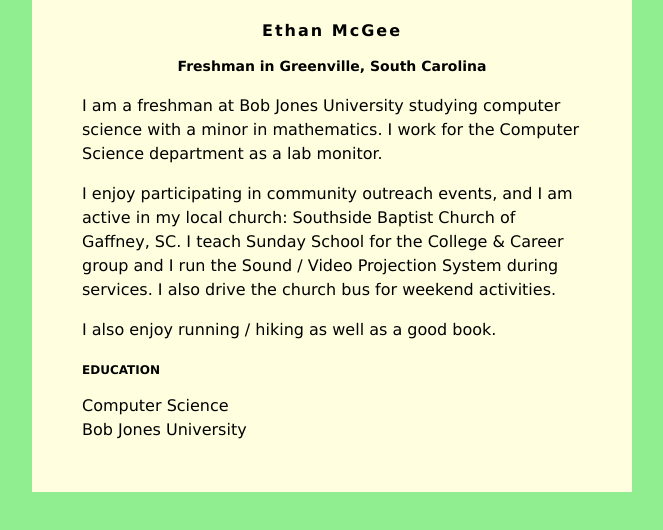
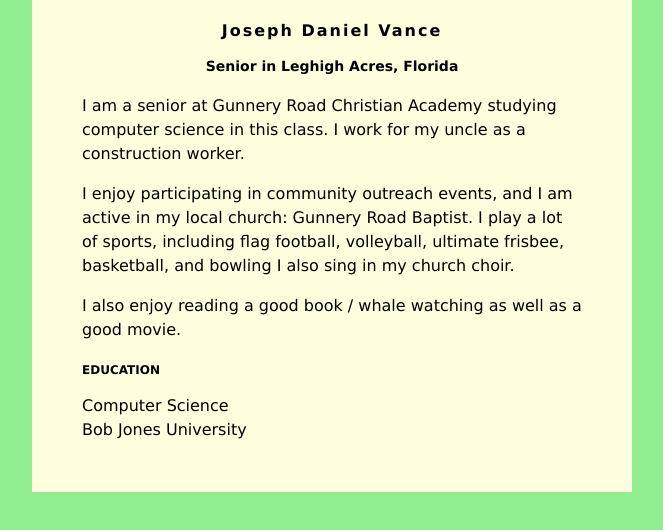
Before and after one commit to 33971/joes-website, a plain HTML site: page index.html in a window 1280 px wide. Shown: the whole page, without its empty margins (308-971 px from the left). Drawn offline with Linux system fonts and the light colour scheme.

Commit message:
Update index.html

```diff
--- a/index.html
+++ b/index.html
@@ -30,20 +30,16 @@
 </head>
 <body>
  <div id="content">
- <h1>Ethan McGee</h1>
- <h2>Freshman in Greenville, South Carolina</h2>
+ <h1>Joseph Daniel Vance</h1>
+ <h2>Senior in Leghigh Acres, Florida</h2>
 
- <p>I am a freshman at Bob Jones University studying computer science with a
-minor in mathematics. I work for the Computer Science department as a lab
-monitor.</p>
+ <p>I am a senior at Gunnery Road Christian Academy studying computer science in this class. I work for my uncle as a construction worker.</p>
  <p>
  I enjoy participating in community outreach events, and I am active in my
-local church: Southside Baptist Church of Gaffney, SC. I teach Sunday School for the
-College &amp; Career group and I run the Sound / Video Projection System during
-services. I also drive the church bus for weekend activities.
+local church: Gunnery Road Baptist. I play a lot of sports, including flag football, volleyball, ultimate frisbee, basketball, and bowling I also sing in my church choir.
  </p>
  <p>
- I also enjoy running / hiking as well as a good book.
+ I also enjoy reading a good book / whale watching as well as a good movie.
  </p>
 
  <h3>EDUCATION</h3>
```
